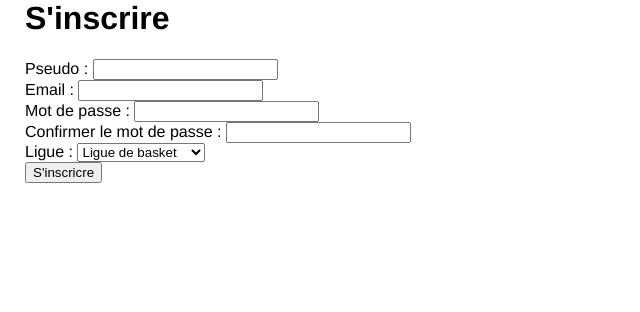
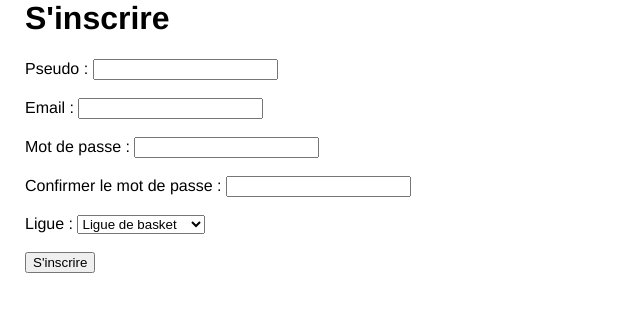
Before and after one commit to QuinteroAgustin/m2l, a PHP site: page /inscription.php in a window 1280 px wide. Shown: the part 46-358 px from the top of the page, without its empty margins (0-640 px from the left). Run offline with PHP 8.4, Linux system fonts and the light colour scheme.

Commit message:
affichage propre

```diff
--- a/inscription.php
+++ b/inscription.php
@@ -20,16 +20,16 @@
         <form action="index.php" method="POST">
             <label for="pseudo">Pseudo : </label>
             <input type="text" id="pseudo" name="pseudo">
-            <br>
+            <br><br>
             <label for="email">Email : </label>
             <input type="text" id="email" name="email">
-            <br>
+            <br><br>
             <label for="password">Mot de passe : </label>
             <input type="password" id="password" name="password">
-            <br>
+            <br><br>
             <label for="password2">Confirmer le mot de passe : </label>
             <input type="password" id="password2" name="password2">
-            <br>
+            <br><br>
             <label for="ligue">Ligue : </label>
             <select name="ligue" id="ligue">
                 <option value="l1" selected="selected">Ligue de basket</option>
@@ -37,8 +37,8 @@
                 <option value="l1">Ligue de handball</option>
                 <option value="l1">Ligue de football</option>
             </select>
-            <br>
-            <input type="submit" value="S'inscricre">
+            <br><br>
+            <input type="submit" value="S'inscrire">
         </form>
     </div>
 </body>
```
